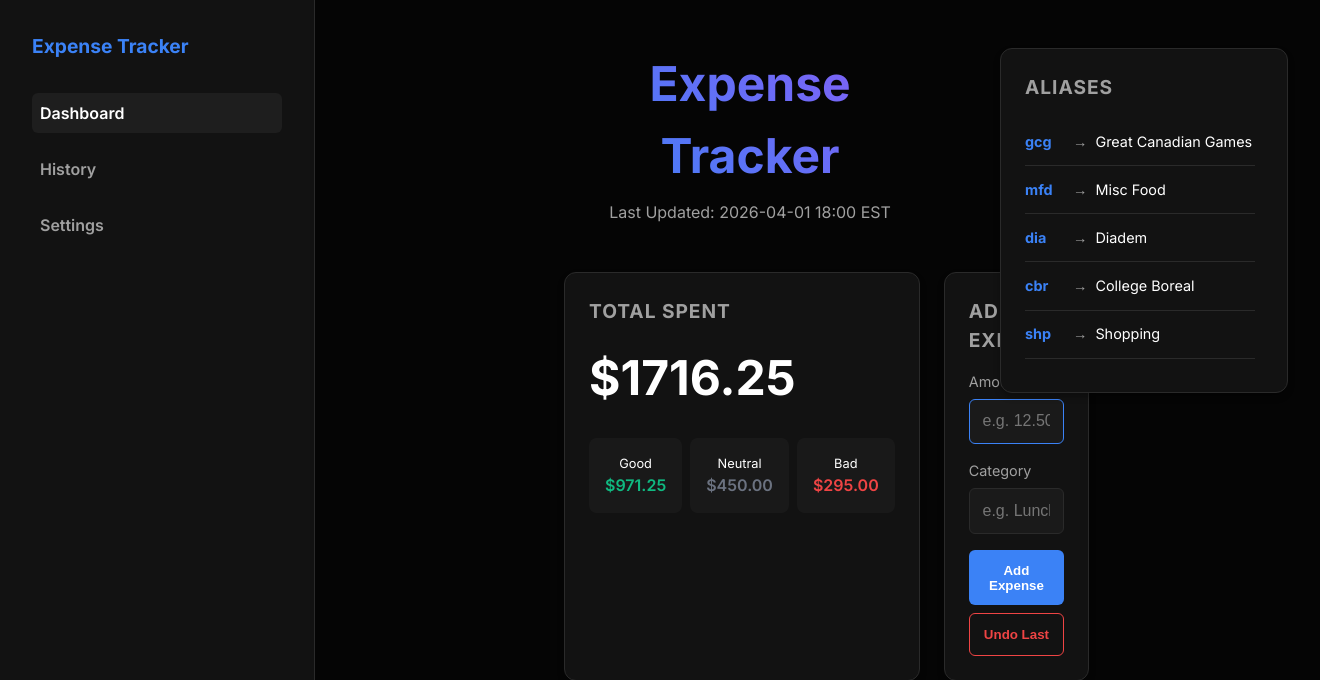
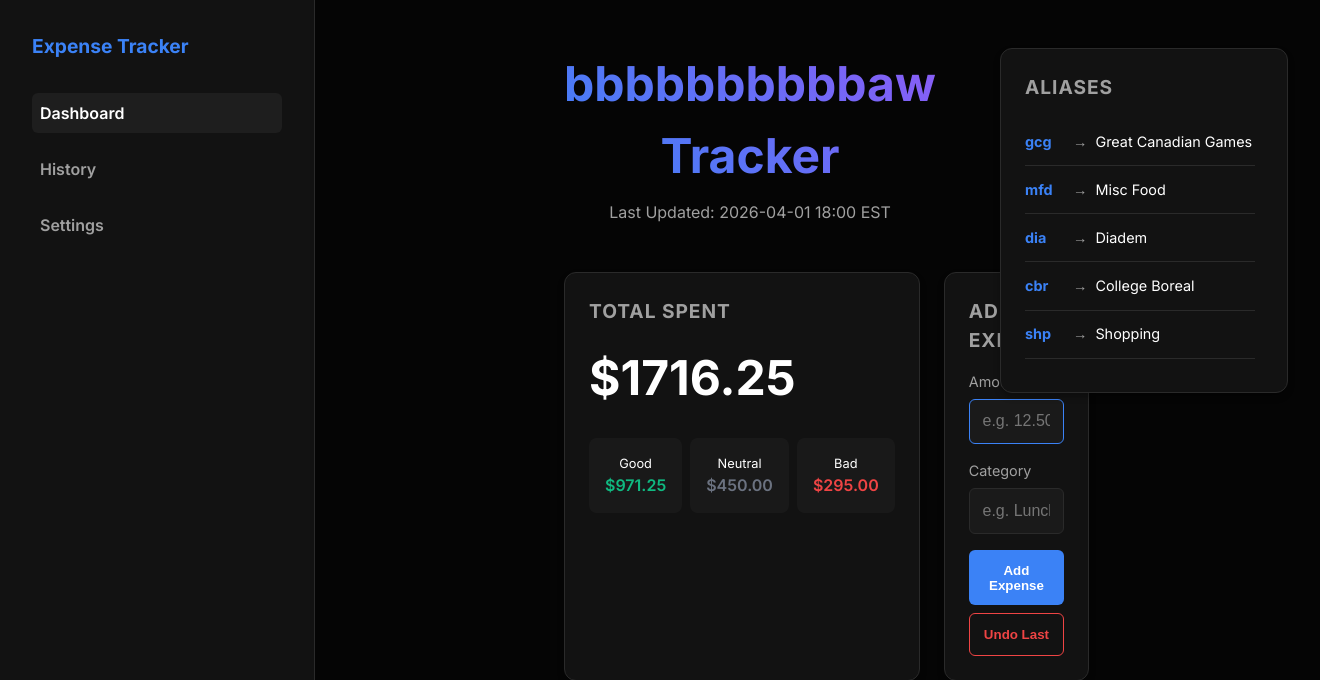
Before and after one commit to MemeCommander/expense-tracker, a Flask app: page / in a window 1320 px wide. Shown: the top 680 px of the page. Run offline with Flask 3, Linux system fonts and the light colour scheme.

Commit message:
Update index.html
test whilst in class

```diff
--- a/templates/index.html
+++ b/templates/index.html
@@ -36,7 +36,7 @@
             <!-- Main Content -->
             <div class="main-content">
                 <header>
-                    <h1>Expense Tracker</h1>
+                    <h1>bbbbbbbbbbawesomeExpense Tracker</h1>
                     <p class="subtitle">Last Updated: {{ last_updated }}</p>
                 </header>
 
```
